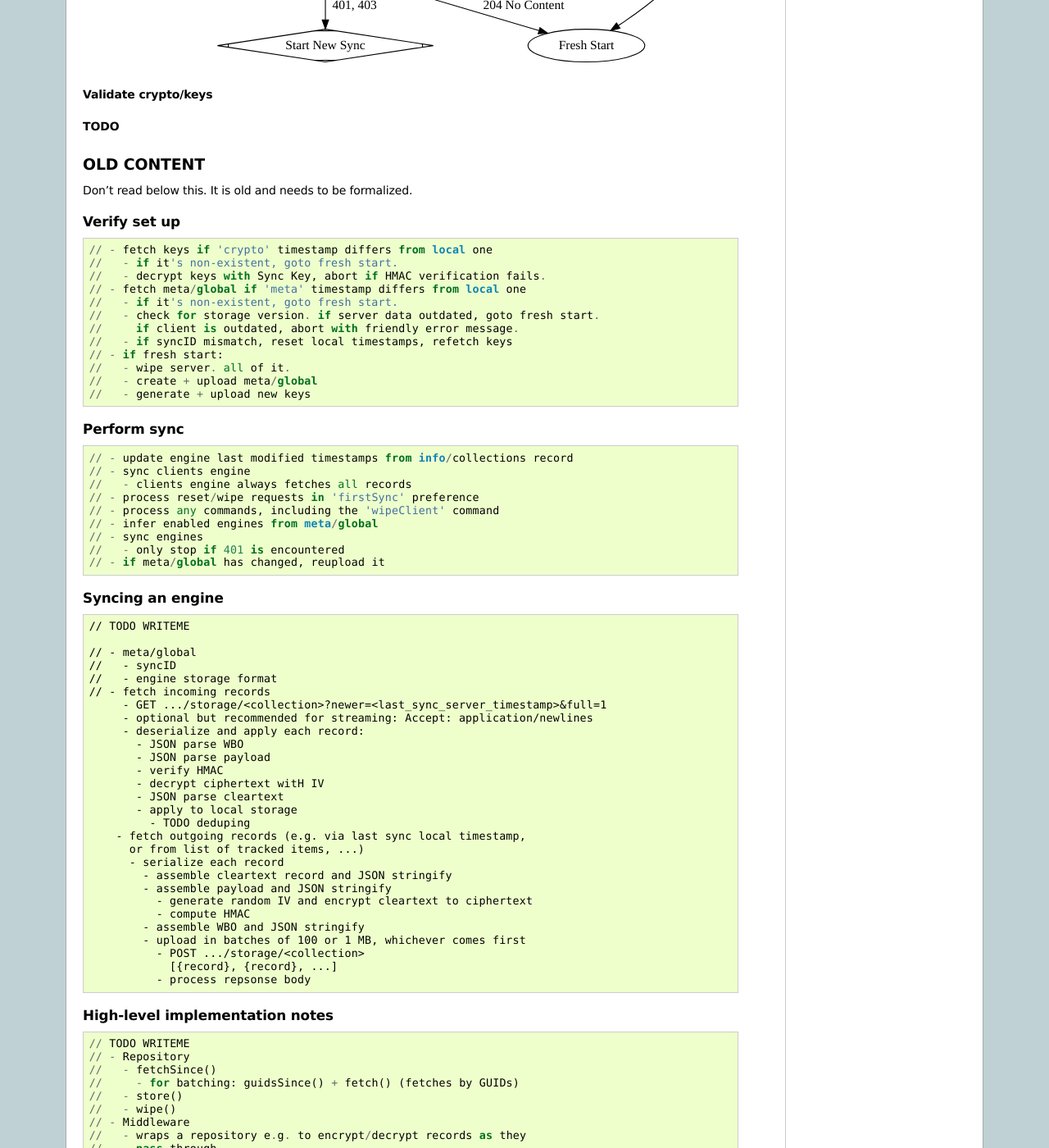
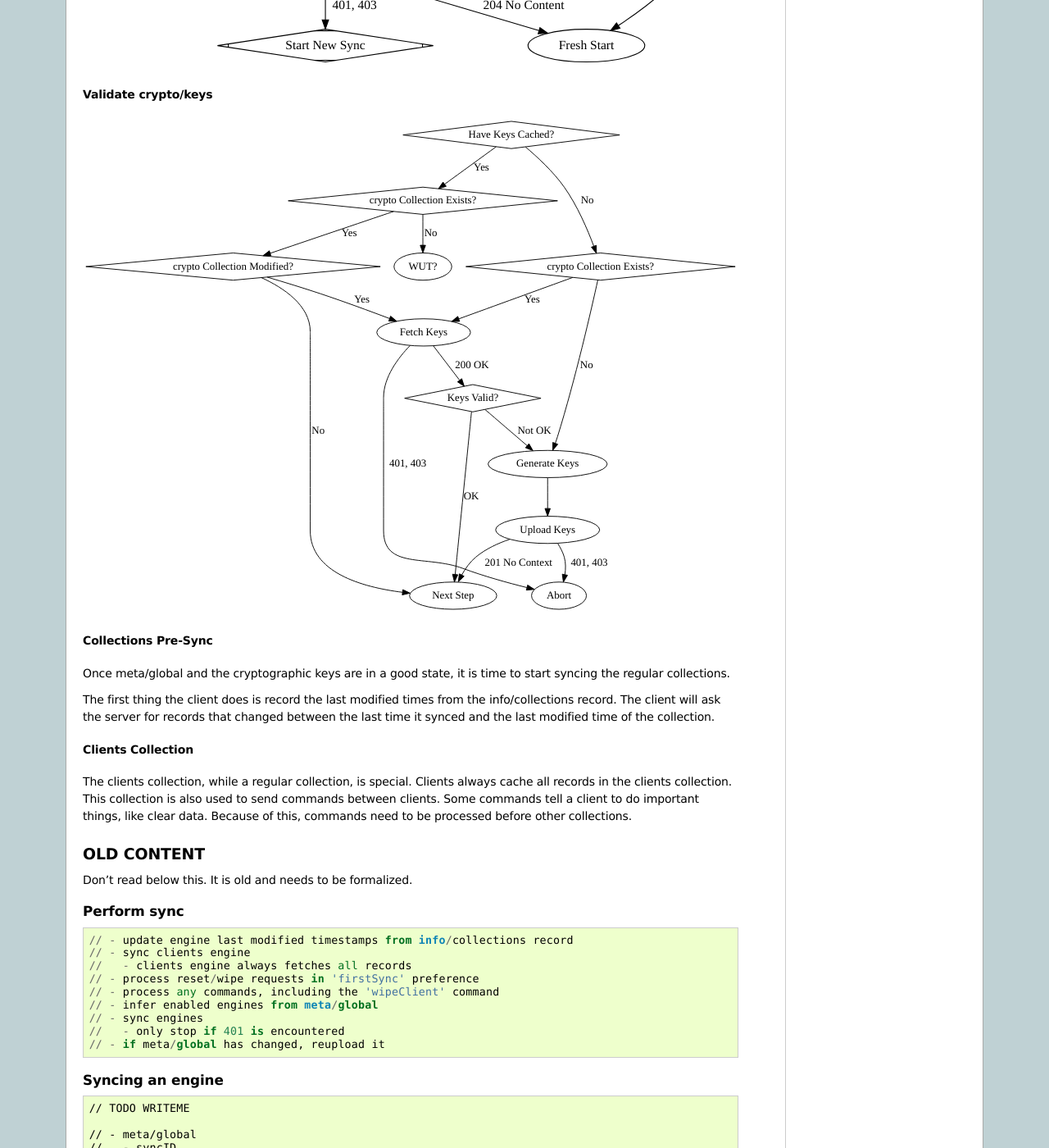
Before and after one commit to mozilla-services/docs, a Sphinx documentation site: the page built from source/sync/lifeofasync.rst, in a window 1280 px wide and 1400 px high, scrolled down 3382 px. Shown: the whole window at 82% size. Built offline with Sphinx 7.4.7, drawn with Linux system fonts in a browser that asks for light colours; the version number could not be read and is left out; some of the changed text lies outside the part shown.

Commit message:
[Sync] More graphs in life of a sync

```diff
--- a/source/sync/lifeofasync.rst
+++ b/source/sync/lifeofasync.rst
@@ -217,30 +217,64 @@ graph below is also incomplete.**
 Validate crypto/keys
 ^^^^^^^^^^^^^^^^^^^^
 
-**TODO**
+.. graphviz::
+
+  digraph check_crypto {
+    HAVE_KEYS [label="Have Keys Cached?" shape="diamond"];
+    CRYPTO_COLLECTION_EXISTS [label="crypto Collection Exists?" shape="diamond"];
+    CRYPTO_COLLECTION_EXISTS2 [label="crypto Collection Exists?" shape="diamond"];
+    CRYPTO_COLLECTION_MODIFIED [label="crypto Collection Modified?" shape="diamond"];
+    GENERATE_KEYS [label="Generate Keys"];
+    FETCH_KEYS [label="Fetch Keys"];
+    UPLOAD_KEYS [label="Upload Keys"];
+    VALIDATE_KEYS [label="Keys Valid?" shape="diamond"];
+    NEXT_STEP [label="Next Step"];
+    WUT [label="WUT?"];
+    ABORT [label="Abort"];
+
+    HAVE_KEYS -> CRYPTO_COLLECTION_EXISTS [label="No"];
+
+    CRYPTO_COLLECTION_EXISTS -> GENERATE_KEYS [label="No"];
+    CRYPTO_COLLECTION_EXISTS -> FETCH_KEYS [label="Yes"];
+    FETCH_KEYS -> VALIDATE_KEYS [label="200 OK"];
+    FETCH_KEYS -> ABORT [label="401, 403"];
+    VALIDATE_KEYS -> NEXT_STEP [label="OK"];
+    VALIDATE_KEYS -> GENERATE_KEYS [label="Not OK"];
+    GENERATE_KEYS -> UPLOAD_KEYS;
+    UPLOAD_KEYS -> NEXT_STEP [label="201 No Context"];
+    UPLOAD_KEYS -> ABORT [label="401, 403"];
+
+    HAVE_KEYS -> CRYPTO_COLLECTION_EXISTS2 [label="Yes"];
+    CRYPTO_COLLECTION_EXISTS2 -> CRYPTO_COLLECTION_MODIFIED [label="Yes"];
+    CRYPTO_COLLECTION_EXISTS2 -> WUT [label="No"];
+    CRYPTO_COLLECTION_MODIFIED -> NEXT_STEP [label="No"];
+    CRYPTO_COLLECTION_MODIFIED -> FETCH_KEYS [label="Yes"];
+  }
+
+Collections Pre-Sync
+^^^^^^^^^^^^^^^^^^^^
+
+Once meta/global and the cryptographic keys are in a good state, it is time
+to start syncing the regular collections.
+
+The first thing the client does is record the last modified times from the
+info/collections record. The client will ask the server for records that
+changed between the last time it synced and the last modified time of the
+collection.
+
+Clients Collection
+^^^^^^^^^^^^^^^^^^
+
+The clients collection, while a regular collection, is special. Clients always
+cache all records in the clients collection. This collection is also used
+to send commands between clients. Some commands tell a client to do important
+things, like clear data. Because of this, commands need to be processed before
+other collections.
 
 OLD CONTENT
 ===========
 
 Don't read below this. It is old and needs to be formalized.
-
-Verify set up
--------------
-
-::
-
-    // - fetch keys if 'crypto' timestamp differs from local one
-    //   - if it's non-existent, goto fresh start.
-    //   - decrypt keys with Sync Key, abort if HMAC verification fails.
-    // - fetch meta/global if 'meta' timestamp differs from local one
-    //   - if it's non-existent, goto fresh start.
-    //   - check for storage version. if server data outdated, goto fresh start.
-    //     if client is outdated, abort with friendly error message.
-    //   - if syncID mismatch, reset local timestamps, refetch keys
-    // - if fresh start:
-    //   - wipe server. all of it.
-    //   - create + upload meta/global
-    //   - generate + upload new keys
 
 Perform sync
 ------------
@@ -290,20 +324,3 @@ Syncing an engine
               - POST .../storage/<collection>
                 [{record}, {record}, ...]
               - process repsonse body
-
-High-level implementation notes
--------------------------------
-
-::
-
-   // TODO WRITEME
-   // - Repository
-   //   - fetchSince()
-   //     - for batching: guidsSince() + fetch() (fetches by GUIDs)
-   //   - store()
-   //   - wipe()
-   // - Middleware
-   //   - wraps a repository e.g. to encrypt/decrypt records as they
-   //     pass through
-   // - Synchronizer
-   //   - synchronizes two repositories
```
